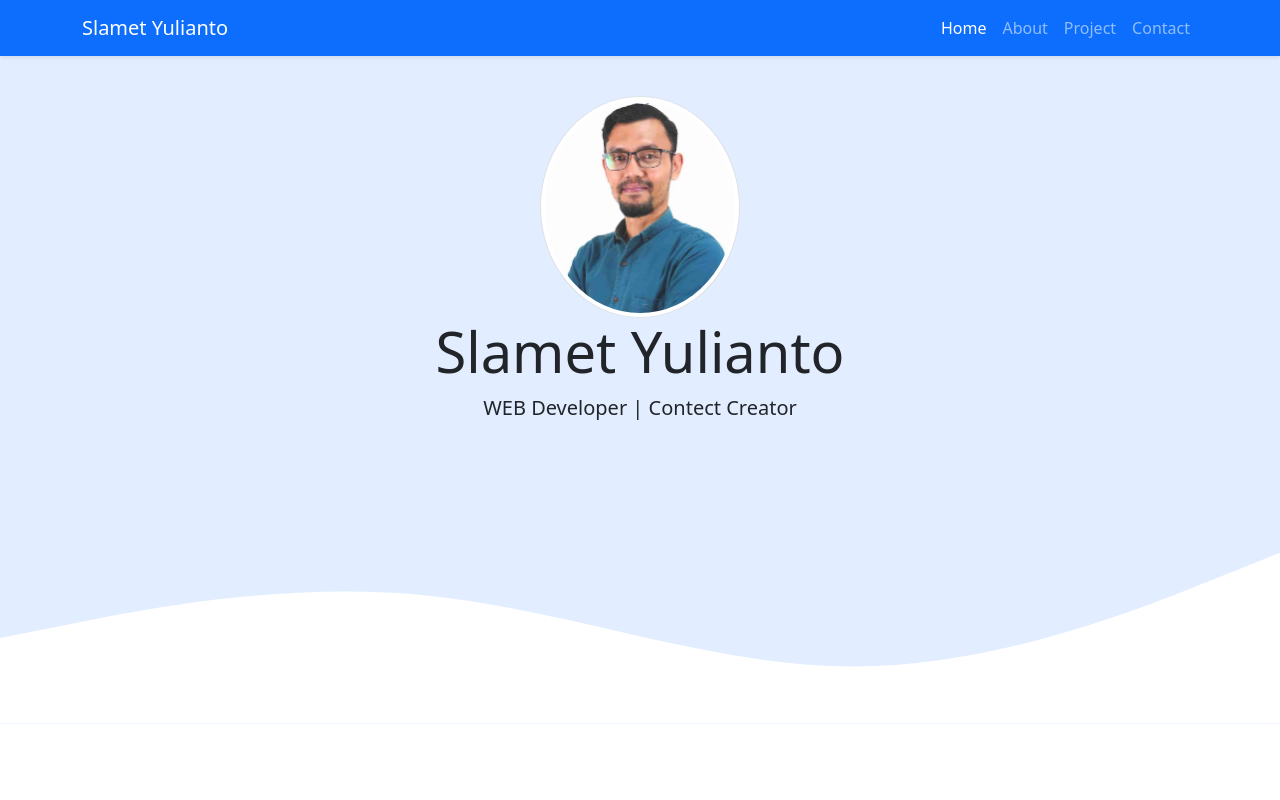
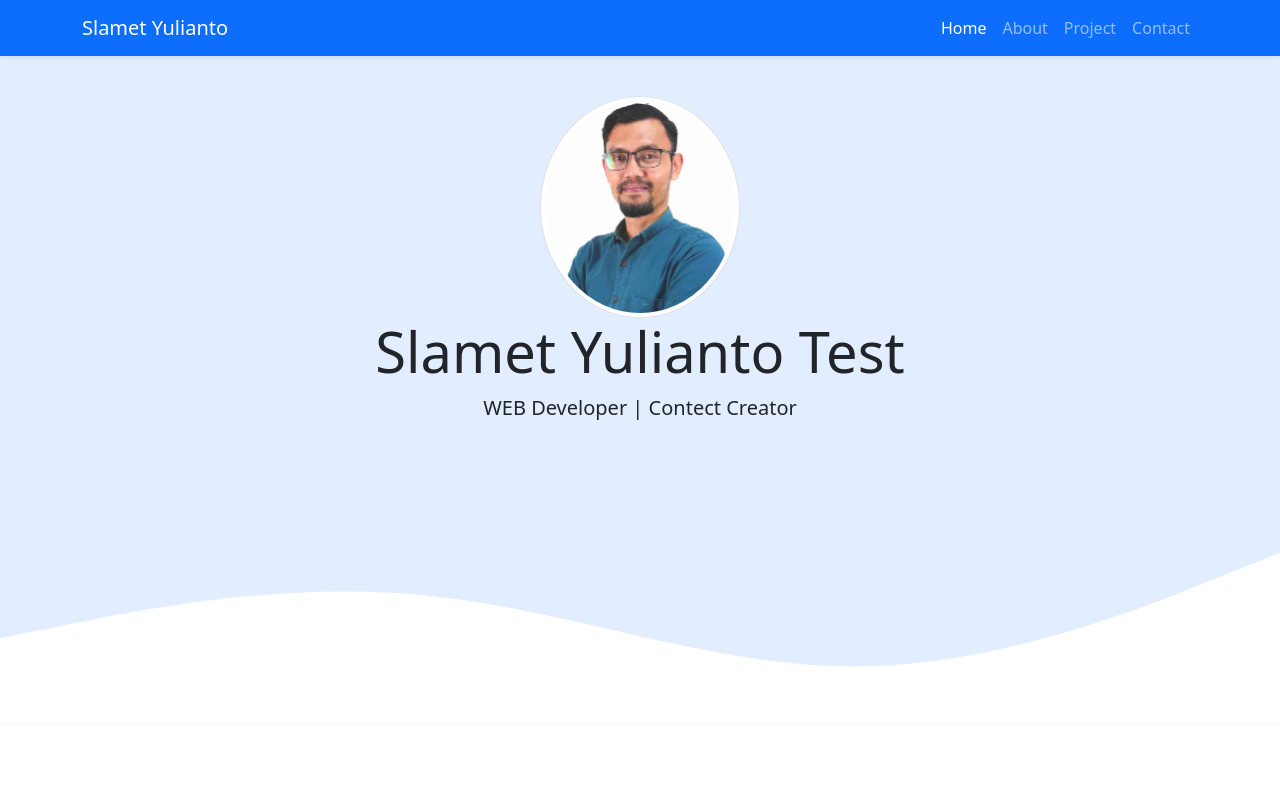
Before and after one commit to Yulianto4541/yulianto4541.github.io, a plain HTML site: page Index.html in a window 1280 px wide. Shown: the top 800 px of the page. Drawn offline with nearby package versions, Linux system fonts and the light colour scheme.

Commit message:
test modify

```diff
--- a/Index.html
+++ b/Index.html
@@ -73,7 +73,7 @@
         width="200"
         class="rounded-circle img-thumbnail"
       />
-      <h1 class="display-4">Slamet Yulianto</h1>
+      <h1 class="display-4">Slamet Yulianto Test</h1>
       <p class="lead">WEB Developer | Contect Creator</p>
       <svg xmlns="http://www.w3.org/2000/svg" viewBox="0 0 1440 320">
         <path
```
